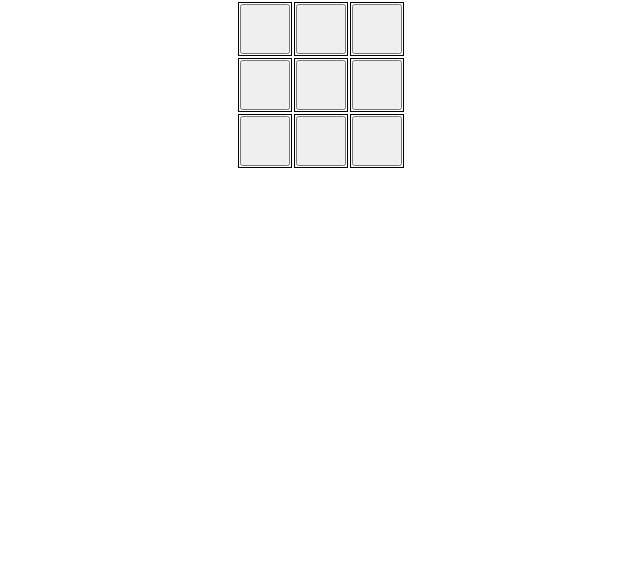
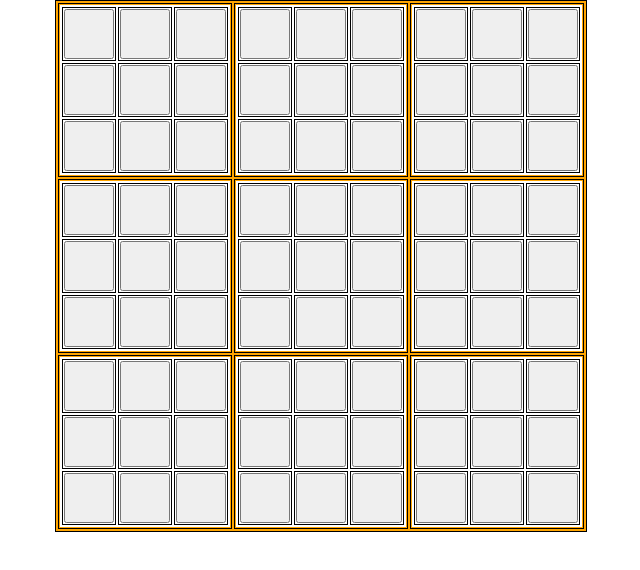
Before and after one commit to jeongj99/ultimate-tic-tac-toe, a React (Create React App) app: page / in a window 1280 px wide. Shown: the top 570 px of the page, without its empty margins (319-959 px from the left). Built offline with nearby package versions, Linux system fonts and the light colour scheme.

Commit message:
Return Ultimate in App.js and give borders

```diff
--- a/src/App.js
+++ b/src/App.js
@@ -1,11 +1,10 @@
 import Ultimate from './components/Ultimate';
-import Tictactoe from './components/Tictactoe';
 
 import './App.css';
 
 function App() {
   return (
-    <Tictactoe />
+    <Ultimate />
   );
 }
 
--- a/src/components/Ultimate.css
+++ b/src/components/Ultimate.css
@@ -10,4 +10,5 @@
 .ultimate-cell {
   text-align: center;
   vertical-align: middle;
+  border: 1px solid black;
 }
```
